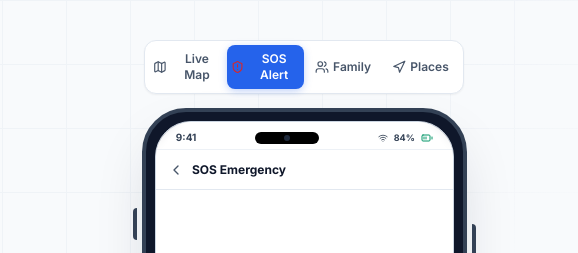
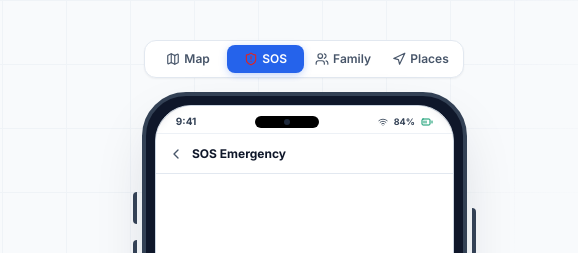
Before and after one commit to hariomaunique/HomePro_Preview, a plain HTML site: page index.html in a window 1280 px wide. Shown: the top 253 px of the page, 702-1280 px from the left. Drawn offline with nearby package versions, Linux system fonts and the light colour scheme.

Commit message:
Change tab labels from 'Live Map' to 'Map' and 'SOS Alert' to 'SOS'

```diff
--- a/index.html
+++ b/index.html
@@ -225,11 +225,11 @@
           <div id="screen-tablist" role="tablist" aria-label="HomePro App Preview Screens" class="w-full max-w-[320px] mb-3.5 p-1 rounded-xl bg-white border border-surface-border shadow-sm flex items-center justify-between text-xs font-semibold">
             <button onclick="switchScreen(0)" id="tab-btn-0" role="tab" aria-selected="true" aria-controls="mock-screen-0" tabindex="0" class="screen-tab-btn active-tab flex-1 py-1.5 px-1 rounded-lg text-center transition-all flex items-center justify-center gap-1">
               <i data-lucide="map" class="w-3.5 h-3.5"></i>
-              <span>Live Map</span>
+              <span>Map</span>
             </button>
             <button onclick="switchScreen(1)" id="tab-btn-1" role="tab" aria-selected="false" aria-controls="mock-screen-1" tabindex="-1" class="screen-tab-btn flex-1 py-1.5 px-1 rounded-lg text-center text-ink-secondary hover:text-ink-primary transition-all flex items-center justify-center gap-1">
               <i data-lucide="shield-alert" class="w-3.5 h-3.5 text-safety-600"></i>
-              <span>SOS Alert</span>
+              <span>SOS</span>
             </button>
             <button onclick="switchScreen(2)" id="tab-btn-2" role="tab" aria-selected="false" aria-controls="mock-screen-2" tabindex="-1" class="screen-tab-btn flex-1 py-1.5 px-1 rounded-lg text-center text-ink-secondary hover:text-ink-primary transition-all flex items-center justify-center gap-1">
               <i data-lucide="users" class="w-3.5 h-3.5"></i>
```
